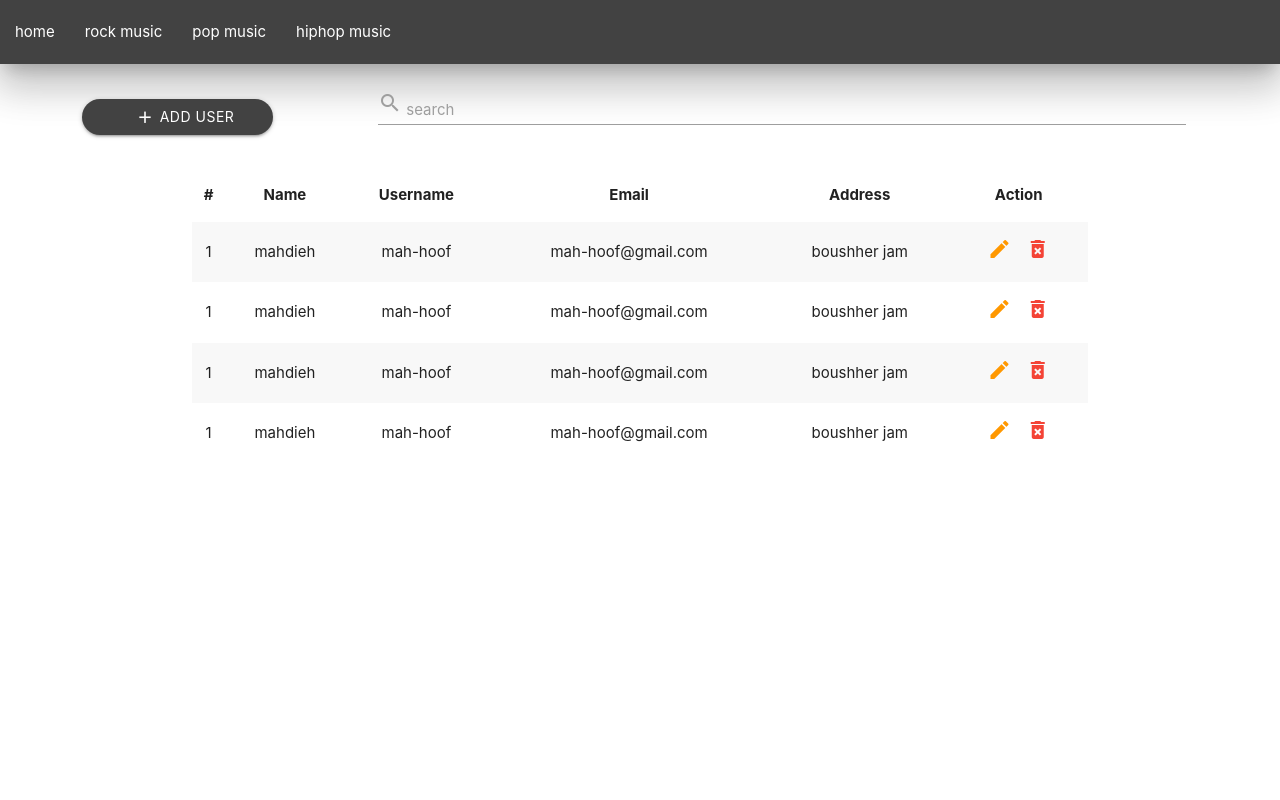
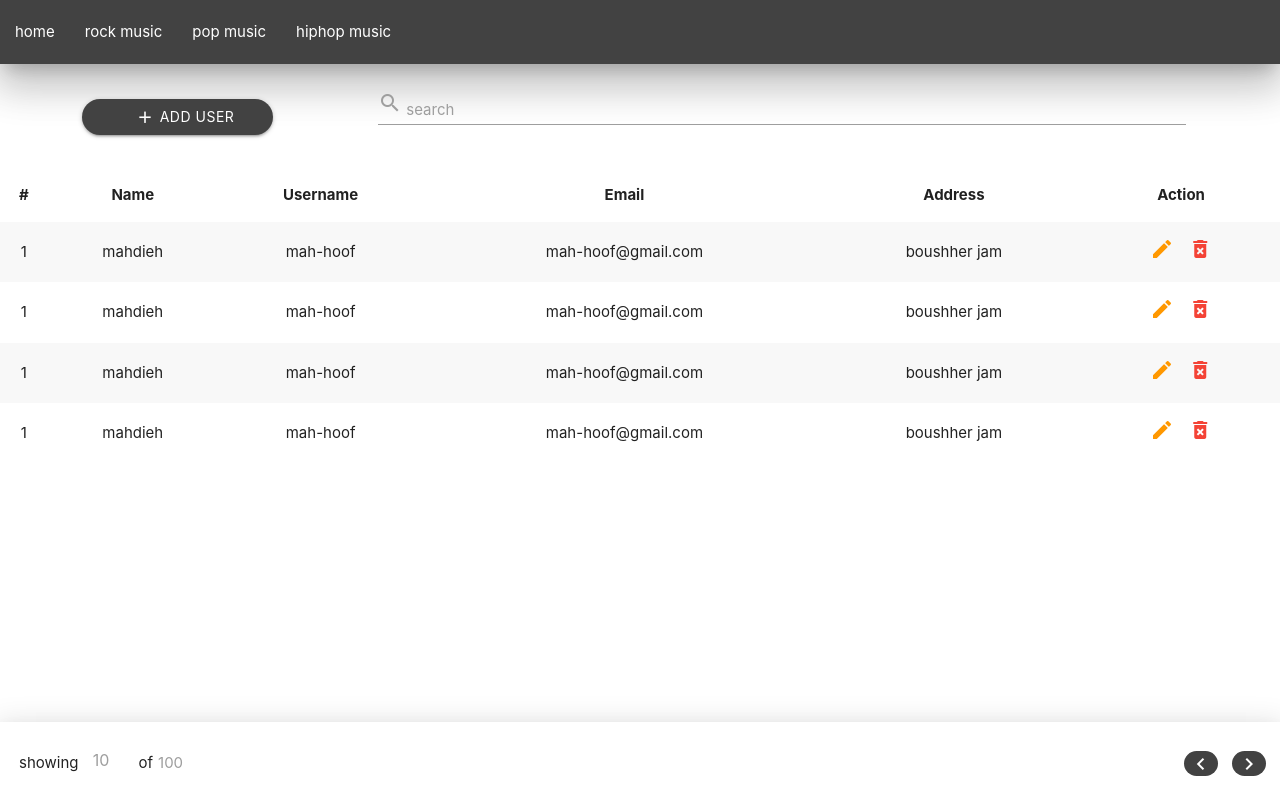
Before and after one commit to mahdieh-00/mahdieh-00, a plain HTML site: page index.html in a window 1280 px wide. Drawn offline with nearby package versions, Linux system fonts and the light colour scheme.

Commit message:
13th-commit

```diff
--- a/index.html
+++ b/index.html
@@ -50,7 +50,7 @@
 
 
 <!-- home sevtion ------start------>
-          <section id="top_actions_section" class="row m-b-0">
+          <section id="top_actions_section" class="row m-b-0 container">
 
           <div class="p-l-10 p-r-10 p-t-10 col s12 m3 l2">
             <button class="waves-effect waves-light btn grey darken-3 p-l-30 p-r30 w-full rounded-pill flex-c">
@@ -197,6 +197,23 @@
               </tbody>
             </table>
           </div>
+
+          <div class="pagination-container container p-l-9 p-r-9 p-t-15 p-b-10 flex-sb-m pos-fixed left-0 right-0 bottom-0 z-depth-4 rounded-top-30">
+
+            <div class="pagination-item-counts flex-l p-l-10 flex-l-m">
+
+              showing
+              <span class="m-l-5 m-r-5 max-w-50">
+                <input type="number" class="grey-text darken-3 no-border center-align m-b-0" value="10">
+              </span>
+              of
+              <span class="grey-text m-l-5 m-r-5">100</span>
+            </div>
+            <div class="pagination-buttons">
+              <i class="material-icons grey darken-3 m-l-5 m-r-5 p-r-5 p-l-5 p-t-1 waves-effect waves-light white-text rounded-pill">keyboard_arrow_left</i>
+              <i class="material-icons grey darken-3 m-l-5 m-r-5 p-r-5 p-l-5 p-t-1 waves-effect waves-light white-text rounded-pill">keyboard_arrow_right</i>
+            </div>
+          </div>
          </section>
 
 <!-- pepoele------end--- -->
--- a/practice.css/style.css
+++ b/practice.css/style.css
@@ -52,3 +52,7 @@
 table.highlight > tbody > tr:hover {
     background-color: #e0e0e0bd;
 }
+
+.container{
+    width: 100% !important;
+}
--- a/practice.css/util.css
+++ b/practice.css/util.css
@@ -3067,3 +3067,7 @@
 .rounded_pill{
 	border-radius: 5rem;
 }
+
+.rounded_top-30{
+	border-radius: 30px 30px 0 0 !important;
+}
```
